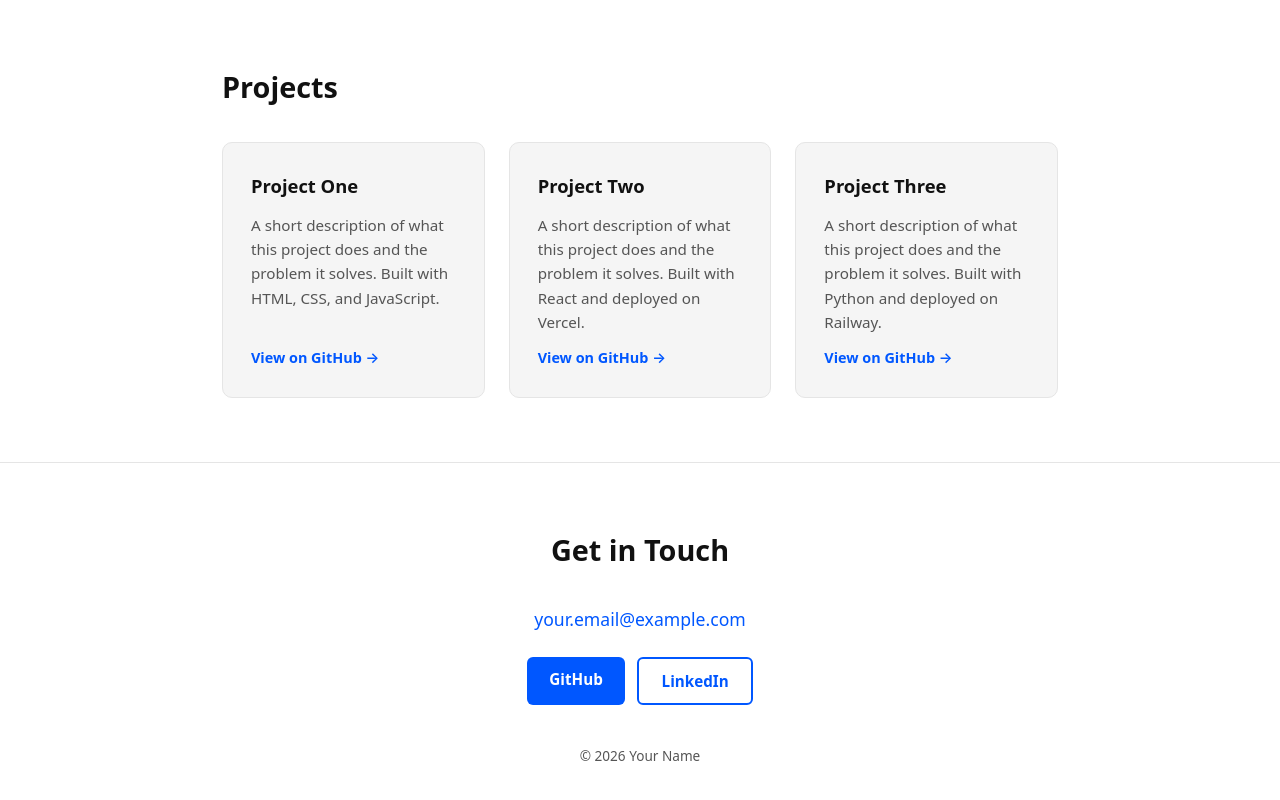
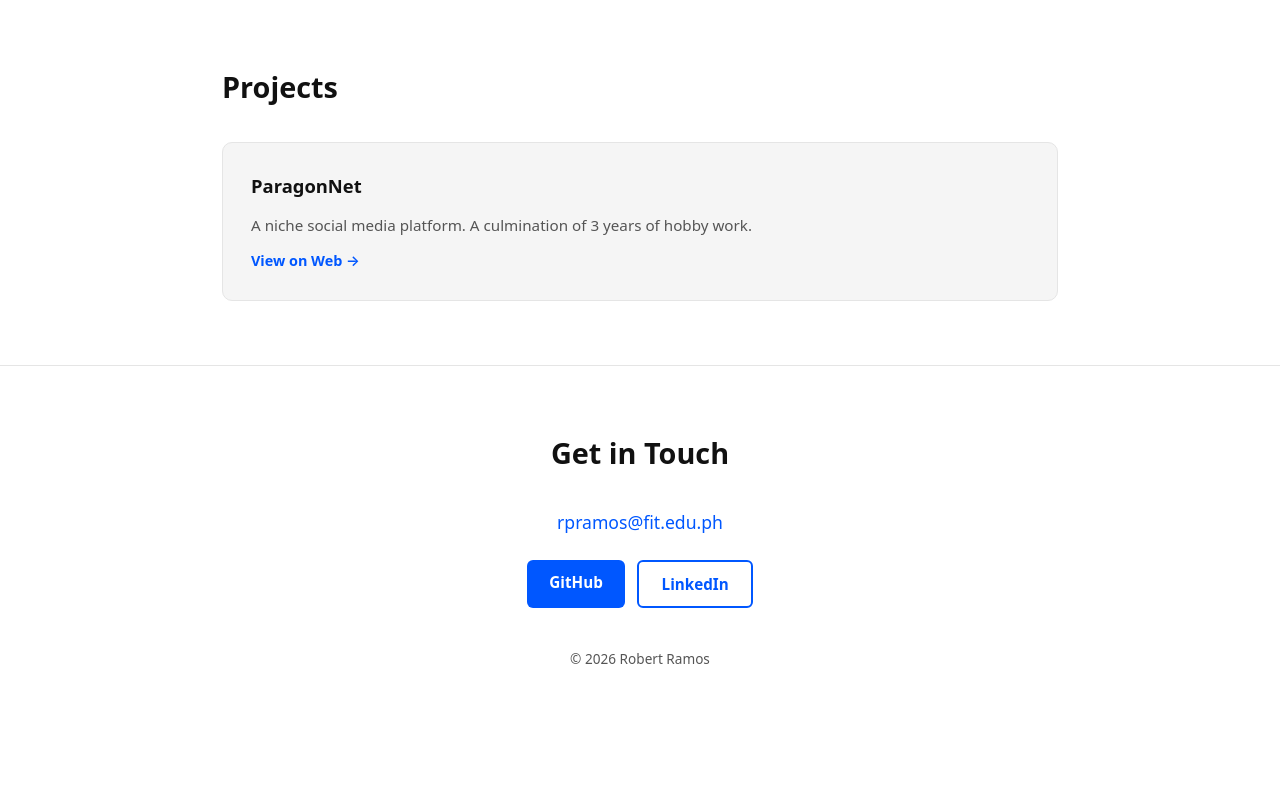
Before and after one commit to zaiden1642/acmday1.1, a plain HTML site: page index.html in a window 1280 px wide. Shown: the part 614-1414 px from the top of the page. After the commit the page ends 1347 px from the top, so only its background shows below. Drawn offline with Linux system fonts and the light colour scheme.

Commit message:
Add files via upload

```diff
--- a/index.html
+++ b/index.html
@@ -28,9 +28,9 @@
       </p>
       <div class="hero-links">
         <!-- TODO: Replace # with your actual GitHub profile URL -->
-        <a href="#" class="btn btn-primary" target="_blank">GitHub</a>
+        <a href="https://github.com/zaiden1642" class="btn btn-primary" target="_blank">GitHub</a>
         <!-- TODO: Replace # with your actual LinkedIn profile URL -->
-        <a href="#" class="btn btn-secondary" target="_blank">LinkedIn</a>
+        <a href="https://www.linkedin.com/in/robert-cresence-ramos-b7a52237b/" class="btn btn-secondary" target="_blank">LinkedIn</a>
       </div>
     </div>
   </header>
@@ -47,42 +47,14 @@
         <!-- PROJECT 1 — TODO: Fill this in with your first project -->
         <div class="project-card">
           <!-- TODO: Replace "Project One" with your project's name -->
-          <h3 class="project-name">Project One</h3>
+          <h3 class="project-name">ParagonNet</h3>
           <!-- TODO: Describe what this project does in 1-2 sentences -->
           <p class="project-description">
-            A short description of what this project does and the problem it solves.
-            Built with HTML, CSS, and JavaScript.
+            A niche social media platform. A culmination of 3 years of hobby work.
           </p>
           <!-- TODO: Replace # with your project's GitHub repository URL -->
-          <a href="#" class="project-link" target="_blank">View on GitHub →</a>
+          <a href="https://paragonnet.xyz" class="project-link" target="_blank">View on Web →</a>
         </div>
-
-        <!-- PROJECT 2 — TODO: Fill this in with your second project -->
-        <div class="project-card">
-          <!-- TODO: Replace "Project Two" with your project's name -->
-          <h3 class="project-name">Project Two</h3>
-          <!-- TODO: Describe what this project does in 1-2 sentences -->
-          <p class="project-description">
-            A short description of what this project does and the problem it solves.
-            Built with React and deployed on Vercel.
-          </p>
-          <!-- TODO: Replace # with your project's GitHub repository URL -->
-          <a href="#" class="project-link" target="_blank">View on GitHub →</a>
-        </div>
-
-        <!-- PROJECT 3 — TODO: Fill this in with your third project -->
-        <div class="project-card">
-          <!-- TODO: Replace "Project Three" with your project's name -->
-          <h3 class="project-name">Project Three</h3>
-          <!-- TODO: Describe what this project does in 1-2 sentences -->
-          <p class="project-description">
-            A short description of what this project does and the problem it solves.
-            Built with Python and deployed on Railway.
-          </p>
-          <!-- TODO: Replace # with your project's GitHub repository URL -->
-          <a href="#" class="project-link" target="_blank">View on GitHub →</a>
-        </div>
-
       </div>
     </div>
   </section>
@@ -96,16 +68,16 @@
       <h2 class="section-title">Get in Touch</h2>
       <!-- TODO: Replace with your actual email address -->
       <p class="contact-email">
-        <a href="mailto:your.email@example.com">your.email@example.com</a>
+        <a href="mailto:your.email@example.com">rpramos@fit.edu.ph</a>
       </p>
       <div class="contact-links">
         <!-- TODO: Replace # with your actual GitHub profile URL -->
-        <a href="#" class="btn btn-primary" target="_blank">GitHub</a>
+        <a href="https://github.com/zaiden1642" class="btn btn-primary" target="_blank">GitHub</a>
         <!-- TODO: Replace # with your actual LinkedIn profile URL -->
-        <a href="#" class="btn btn-secondary" target="_blank">LinkedIn</a>
+        <a href="https://www.linkedin.com/in/robert-cresence-ramos-b7a52237b/" class="btn btn-secondary" target="_blank">LinkedIn</a>
       </div>
       <!-- TODO: Replace "Your Name" with your name -->
-      <p class="copyright">© 2026 Your Name</p>
+      <p class="copyright">© 2026 Robert Ramos</p>
     </div>
   </footer>
 
```
